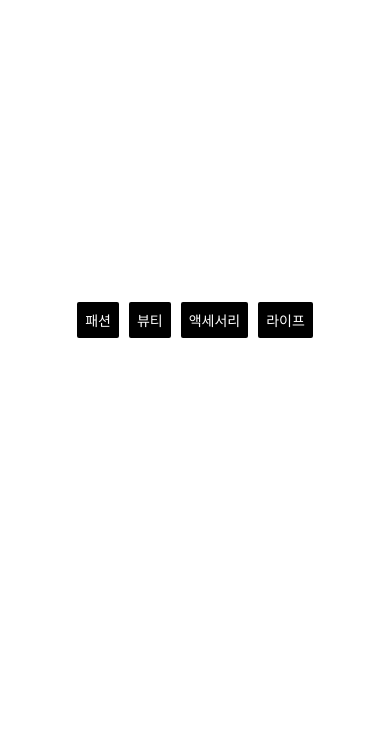
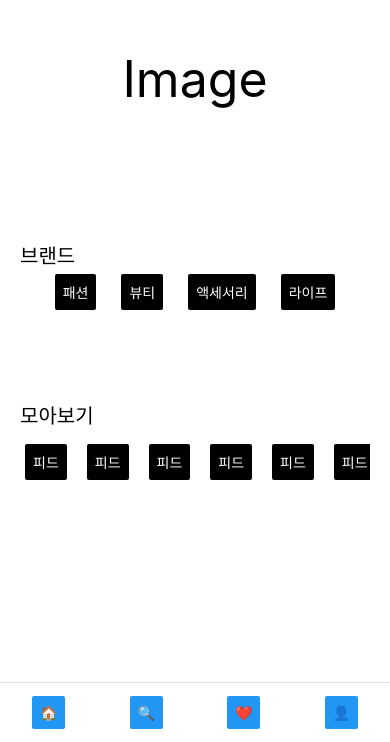
Before and after one commit to whosjane/rn_wishlist, a React Native app: screen / in a window 390 px wide. Shown: the part 102-844 px from the top of the page. Built offline with nearby package versions, Linux system fonts and the light colour scheme.

Commit message:
첫화면

```diff
--- a/App.js
+++ b/App.js
@@ -1,31 +1,141 @@
-import { StatusBar } from 'expo-status-bar';
-import { StyleSheet, Text, View, Button } from 'react-native';
-import React, { useState } from "react";
+import { StatusBar } from "expo-status-bar";
+import { StyleSheet, Text, View, Button, ScrollView } from "react-native";
+import React from "react";
+import { createStaticNavigation } from '@react-navigation/native';
+import { createNativeStackNavigator } from '@react-navigation/native-stack';
+import { useNavigation } from "@react-navigation/native";
 
-export default function App() {
+const ImageSection = () => (
+  <View style={styles.imageCon}>
+    <Text style={styles.image}>Image</Text>
+  </View>
+);
 
+const BrandSection = () => (
+  <View style={styles.brandCon}>
+    <Text style={styles.brand}>브랜드</Text>
+    <View style={styles.btnGroup}>
+      {["패션", "뷰티", "액세서리", "라이프"].map((title) => (
+        <View style={styles.btnWrapper} key={title}>
+          <Button title={title} color="#000000" />
+        </View>
+      ))}
+    </View>
+  </View>
+);
+
+const FeedSection = () => (
+  <ScrollView horizontal pagingEnabled style={styles.feed}>
+    <View style={styles.feedInner}>
+      <Text style={styles.feedName}>모아보기</Text>
+      <View style={styles.feedBtnGroup}>
+        {Array(6)
+          .fill("피드")
+          .map((title, index) => (
+            <View style={styles.btnWrapper} key={index}>
+              <Button title={title} color="#000000" />
+            </View>
+          ))}
+      </View>
+    </View>
+  </ScrollView>
+);
+
+const BottomNav = ({ navigation }) => {  // navigation을 props로 받습니다
+  return (
+    <View style={styles.bottomNav}>
+      {[
+        { icon: "🏠", route: "Home" },
+        { icon: "🔍", route: "Search" },
+        { icon: "❤️", route: "Favorites" },
+        { icon: "👤", route: "Profile" },
+      ].map((item, index) => (
+        <View style={styles.navItem} key={index}>
+          <Button title={item.icon} onPress={() => navigation.navigate(item.route)} />
+        </View>
+      ))}
+    </View>
+  );
+};
+
+export {BottomNav};
+
+export default function App({ navigation }) {
   return (
     <View style={styles.container}>
-      <View style={{ flexDirection: "row", gap: 10 }}>
-        <Button title= "패션"
-                color= "#000000"/>
-        <Button title= "뷰티"
-                color= "#000000" />
-        <Button title= "액세서리"
-                color= "#000000"/>
-        <Button title= "라이프"
-                color= "#000000" />
-      </View>
+      <ImageSection />
+      <BrandSection />
+      <FeedSection />
+      <BottomNav navigation={navigation} />
       <StatusBar style="auto" />
     </View>
   );
 }
 
+// 스타일
 const styles = StyleSheet.create({
   container: {
     flex: 1,
-    backgroundColor: '#fff',
-    alignItems: 'center',
-    justifyContent: 'center',
+    backgroundColor: "#fff",
+    justifyContent: "center",
+    alignItems: "center",
+    padding: 20,
+  },
+  imageCon: {
+    flex: 1,
+    width: "100%",
+    justifyContent: "center",
+    alignItems: "center",
+  },
+  image: {
+    fontSize: 50,
+    textAlign: "center",
+  },
+  brandCon: {
+    flex: 0.5,
+    width: "100%",
+  },
+  brand: {
+    fontSize: 20,
+  },
+  btnGroup: {
+    flexDirection: "row",
+    flexWrap: "wrap",
+    justifyContent: "center",
+    gap: 15,
+  },
+  btnWrapper: {
+    margin: 5,
+  },
+  feed: {
+    flex: 2,
+    width: "100%",
+  },
+  feedInner: {},
+  feedName: {
+    fontSize: 20,
+    marginBottom: 10,
+  },
+  feedBtnGroup: {
+    flexDirection: "row",
+    flexWrap: "wrap",
+    gap: 10,
+    justifyContent: "center",
+  },
+  bottomNav: {
+    flexDirection: "row",
+    justifyContent: "space-around",
+    alignItems: "center",
+    position: "absolute",
+    bottom: 0,
+    width: "100%",
+    height: 60,
+    backgroundColor: "#fff",
+    borderTopWidth: 1,
+    borderTopColor: "#ddd",
+  },
+  navItem: {
+    flex: 1,
+    alignItems: "center",
   },
 });
```
Also changed, not shown: package.json (+9 -1 lines), 1 other file (tests, documents, lock files or other folders).
